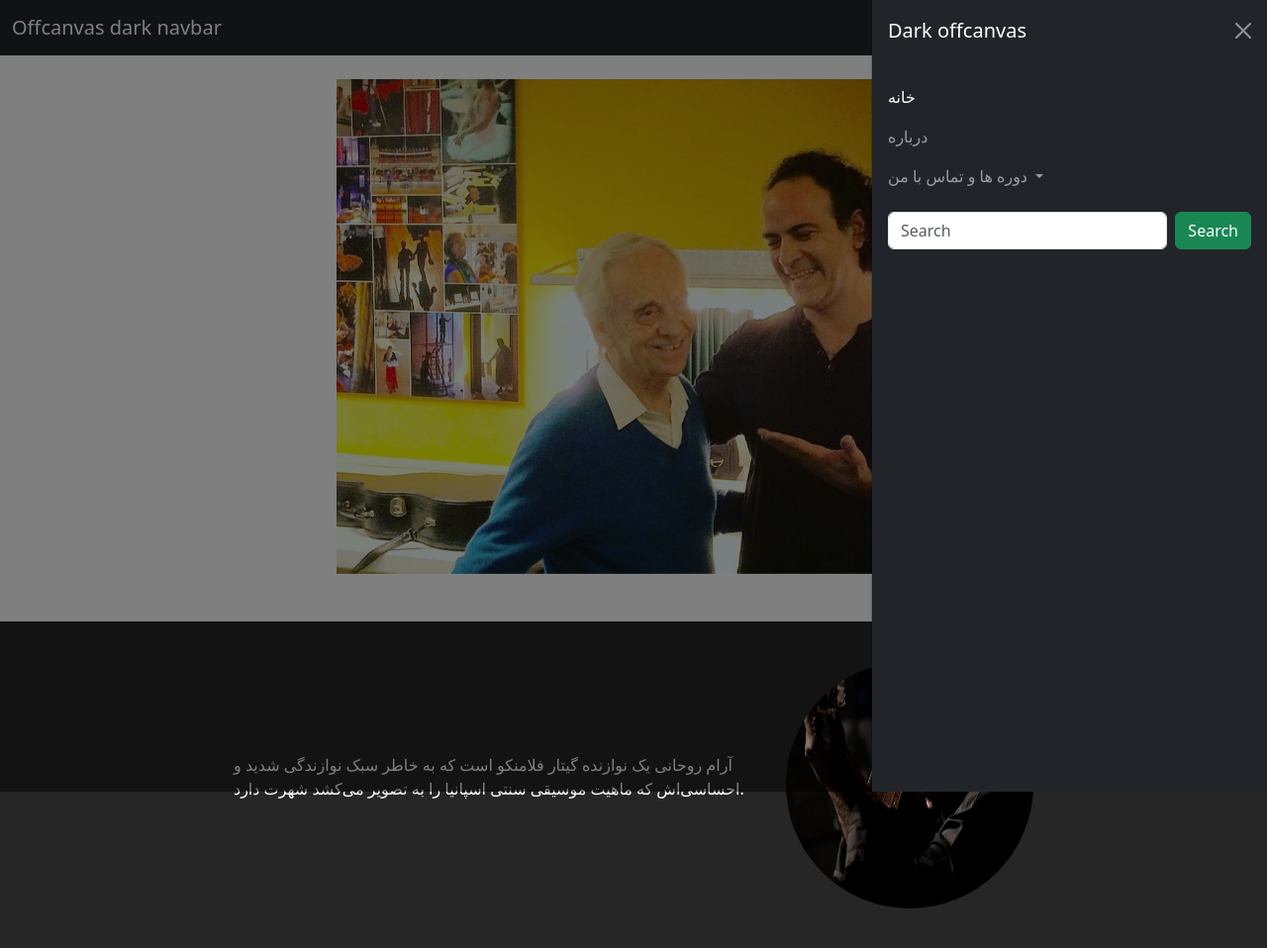
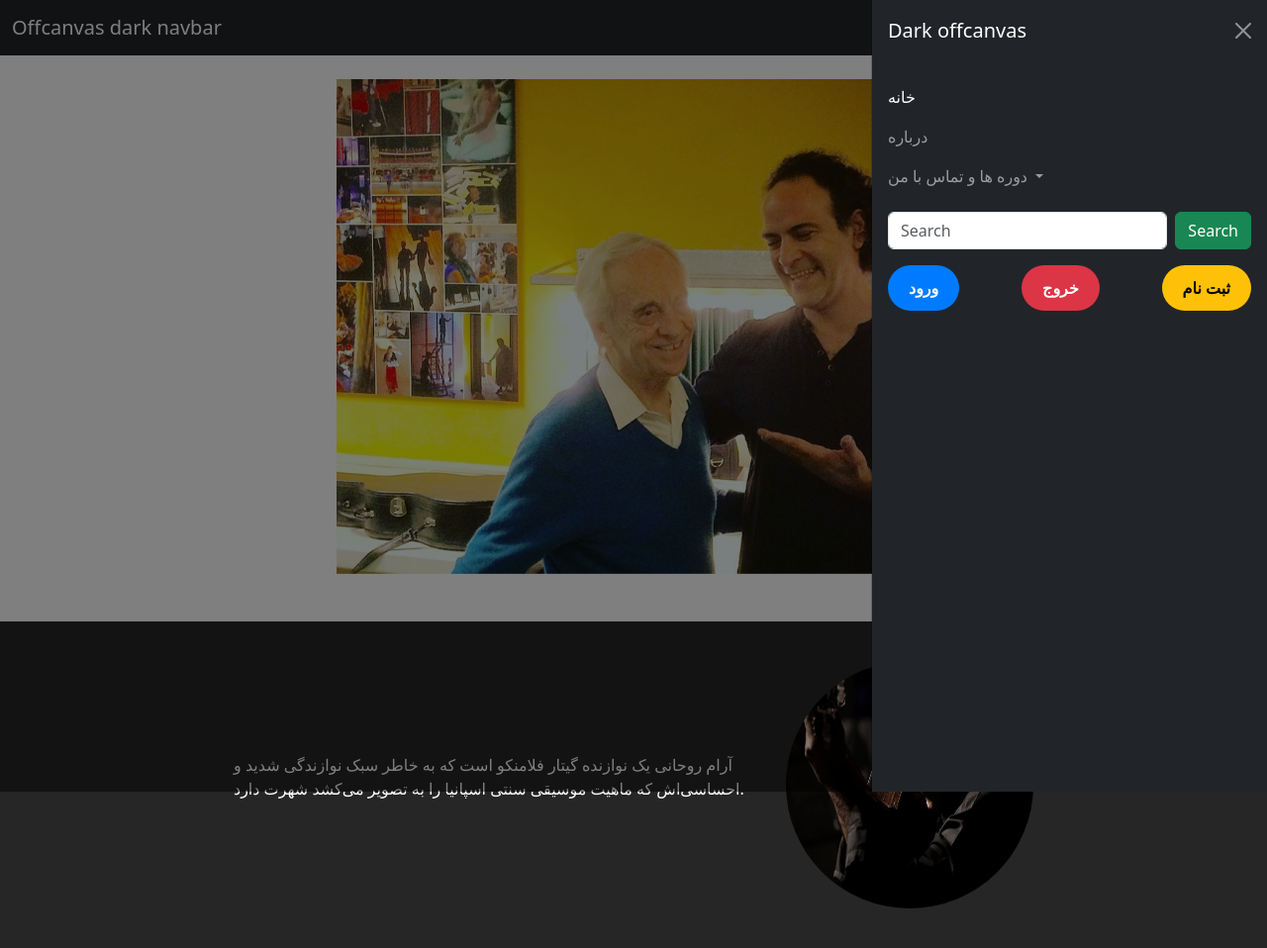
Before and after one commit to AisDisappeared/AR-PW, a Django app: page / in a window 1280 px wide, after a click that opens the changed part. Shown: the whole page at 99% size. Run offline with Django 5.2, Linux system fonts and the light colour scheme.

Commit message:
auth buttons added to sidebar

```diff
--- a/templates/website/index.html
+++ b/templates/website/index.html
@@ -72,6 +72,29 @@
         .carousel-section {
             padding-top: 80px;
         }
+        .auth-btn {
+            padding: 10px 20px;
+            border-radius: 30px;
+            font-size: 16px;
+            font-weight: bold;
+            text-transform: uppercase;
+        }
+
+        .login-btn {
+            background-color: #007bff;
+            color: #fff;
+        }
+
+        .logout-btn {
+            background-color: #dc3545;
+            color: #fff;
+        }
+
+        .signup-btn {
+            background-color: #ffc107;
+            color: #000;
+        }
+
     </style>
 </head>
 
@@ -117,6 +140,12 @@
                         <input class="form-control me-2" type="search" placeholder="Search" aria-label="Search">
                         <button class="btn btn-success" type="submit">Search</button>
                     </form>
+                   <!-- Authentication Buttons -->
+                   <div class="d-flex justify-content-between mt-3">
+                    <button class="btn auth-btn login-btn">ورود</button>
+                    <button class="btn auth-btn logout-btn">خروج</button>
+                    <button class="btn auth-btn signup-btn">ثبت نام</button>
+                </div>
                 </div>
             </div>
         </div>
@@ -150,7 +179,8 @@
     <section class="aram-rouhani mt-5">
         <div class="container">
             <div class="description">
-                <p>آرام روحانی یک نوازنده گیتار فلامنکو است که به خاطر سبک نوازندگی شدید و احساسی‌اش که ماهیت موسیقی سنتی اسپانیا را به تصویر می‌کشد شهرت دارد.</p>
+                <p>آرام روحانی یک نوازنده گیتار فلامنکو است که به خاطر سبک نوازندگی شدید و احساسی‌اش که ماهیت موسیقی
+                    سنتی اسپانیا را به تصویر می‌کشد شهرت دارد.</p>
             </div>
             <img src="{% static 'images/maestro3.jpg' %}" alt="Aram Rouhani playing his guitar" class="image">
         </div>
```
